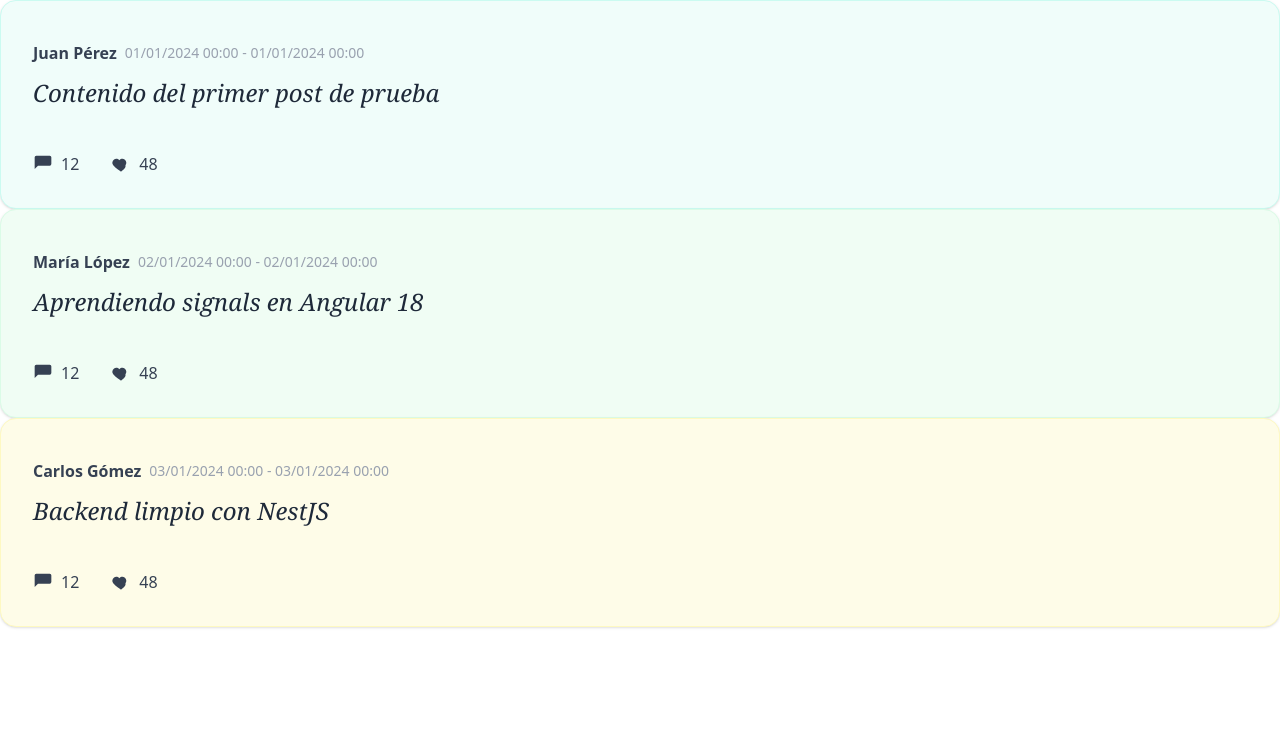
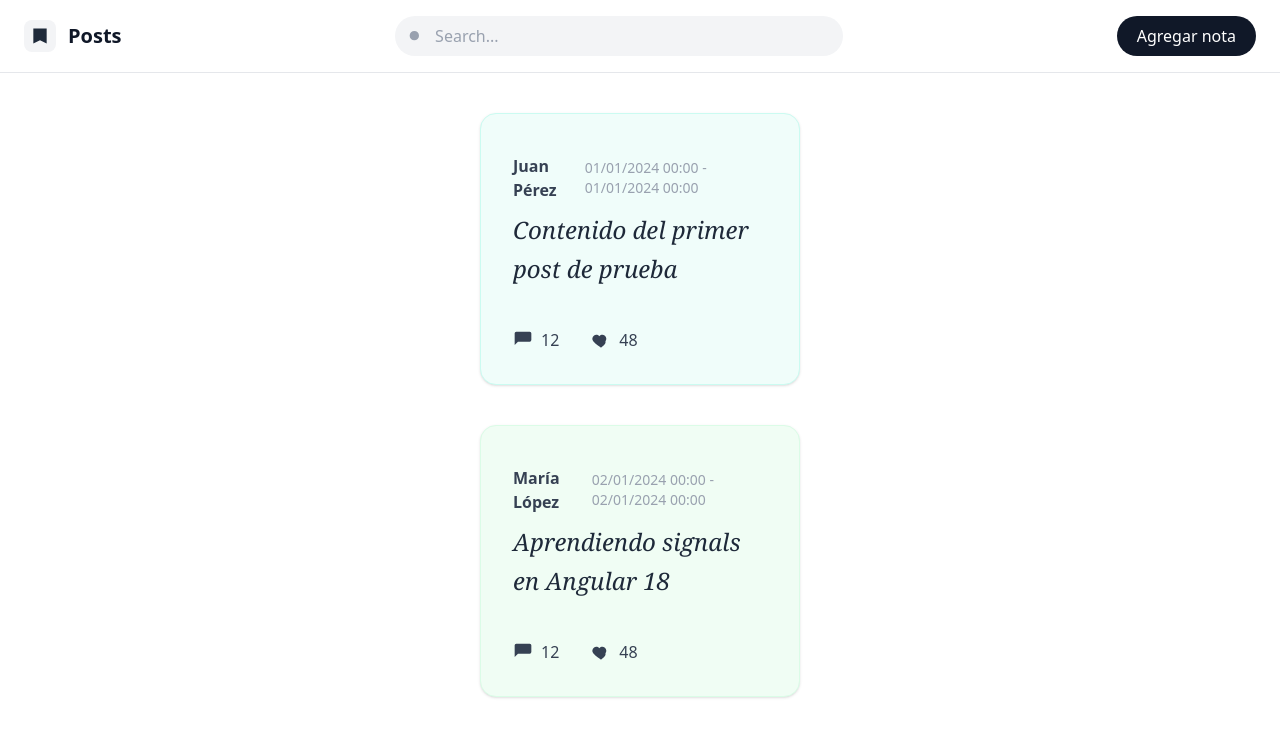
Before and after one commit to pablosayc21/posts-frontend, an Angular app: page / in a window 1280 px wide. Shown: the top 735 px of the page. Built offline with nearby package versions, Linux system fonts and the light colour scheme.

Commit message:
feat(posts): agrega estilo inicial de la página completa

```diff
--- a/src/app/features/posts/pages/posts-list/posts-list.component.html
+++ b/src/app/features/posts/pages/posts-list/posts-list.component.html
@@ -1,6 +1,8 @@
-
+<app-header></app-header>
 @if(!loading()){
-@for (post of posts(); track $index){
-<app-post [post]="post" [postColor]="colorPost($index)"></app-post>
+<div class="w-full flex flex-col items-center gap-10 justify-center mt-10">
+    @for (post of posts(); track $index){
+    <app-post class="w-1/4" [post]="post" [postColor]="colorPost($index)"></app-post>
+    }
+</div>
 }
-}
--- a/src/app/features/posts/pages/posts-list/posts-list.component.ts
+++ b/src/app/features/posts/pages/posts-list/posts-list.component.ts
@@ -2,10 +2,11 @@ import { Component, computed, OnInit, signal } from '@angular/core';
 import { Post } from '../../models/post.interface';
 import { CommonModule } from '@angular/common';
 import { PostComponent } from '../../components/post/post.component';
+import { HeaderComponent } from "../../../../shared/components/header/header.component";
 
 @Component({
   selector: 'app-posts-list',
-  imports: [CommonModule, PostComponent],
+  imports: [CommonModule, PostComponent, HeaderComponent],
   templateUrl: './posts-list.component.html',
   styleUrl: './posts-list.component.scss'
 })
```
